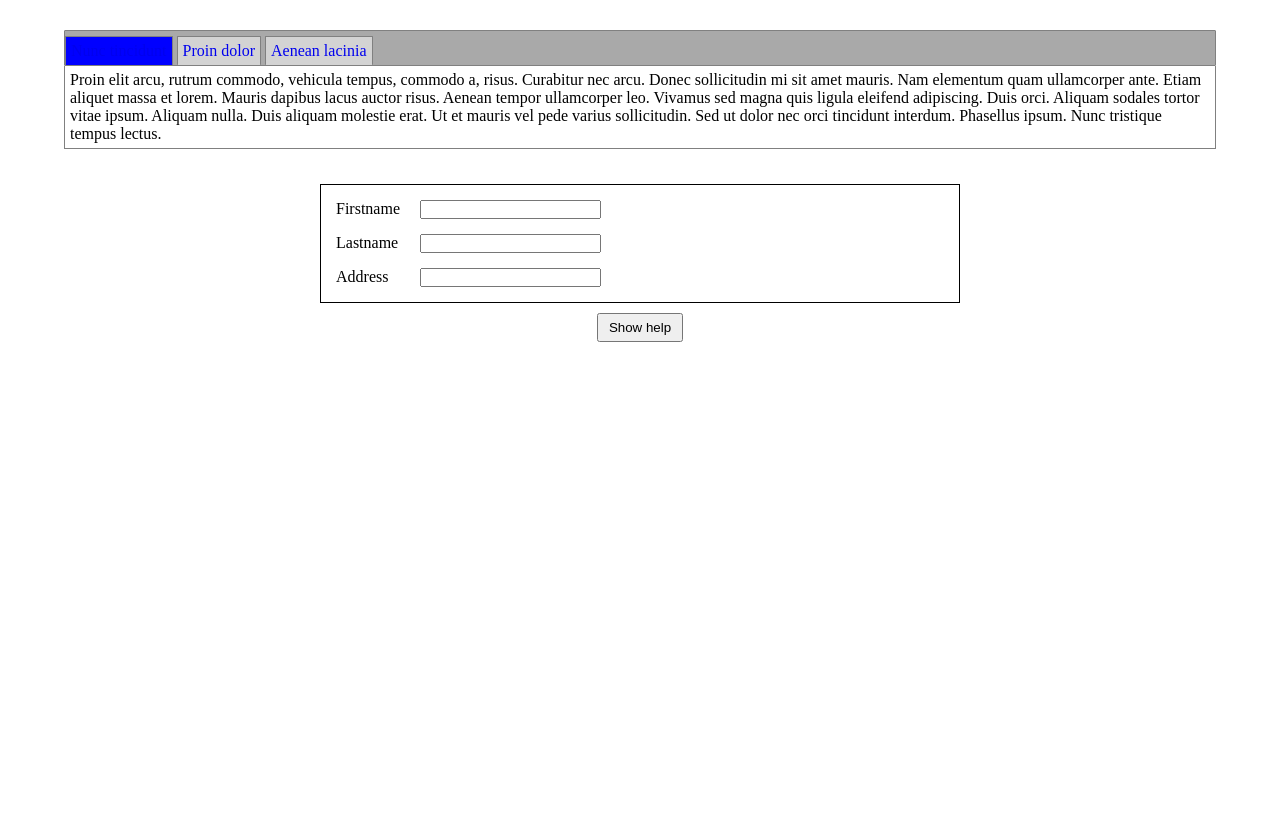
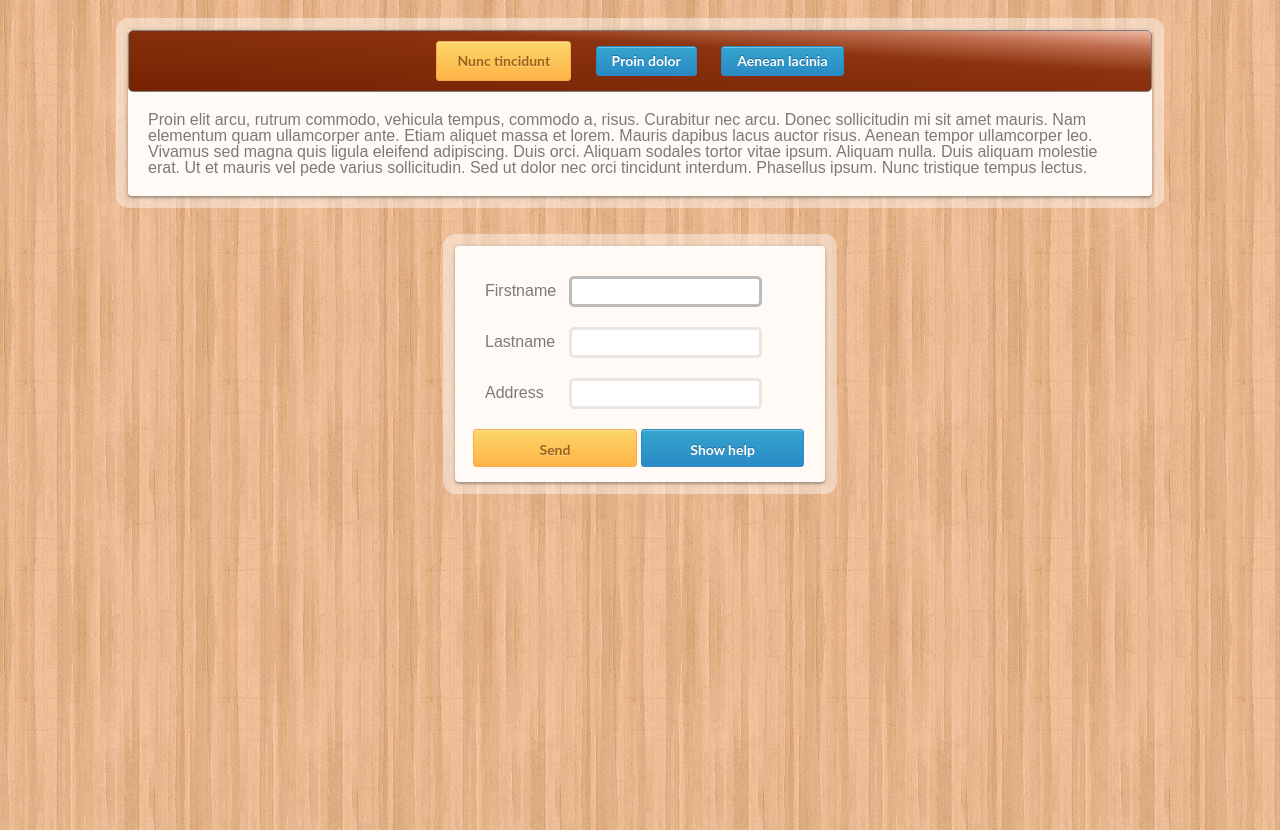
Before and after one commit to MDadash/GO-IT, a plain HTML site: page JS/Mod 7_8/index.html in a window 1280 px wide. Before the commit the page ends 800 px from the top, so only its background shows below. Drawn offline with Linux system fonts and the light colour scheme.

Commit message:
Module 7-8 with changes

```diff
--- /dev/null
+++ b/JS/Mod 7_8/css/reset.css
@@ -0,0 +1,52 @@
+html, body, div, span, applet, object, iframe,
+h1, h2, h3, h4, h5, h6, p, blockquote, pre,
+a, abbr, acronym, address, big, cite, code,
+del, dfn, em, font, img, ins, kbd, q, s, samp,
+small, strike, strong, sub, sup, tt, var,
+b, u, i, center,
+dl, dt, dd, ol, ul, li,
+fieldset, form, label, legend,
+table, caption, tbody, tfoot, thead, tr, th, td {
+    margin: 0; /* обнуляем внешние отступы */
+    padding: 0; /* обнуляем внутренние отступы */
+    border: 0; /* убираем бордюры */
+    outline: 0; /* убираем контуры */
+    font-size: 100%; /* задаем базовый размер шрифта, значение по умолчанию = 16px */
+    vertical-align: baseline; /* устанавливаем базовое вертикальное выравнивание */
+    background: transparent; /* устанавливаем фон прозрачным */
+}
+
+body {
+    line-height: 1; /* устанавливаем базовую высоту */
+}
+
+ol, ul {
+    list-style: none; /* убираем маркеры для нумерованных и обычных списков */
+}
+
+blockquote, q {
+    quotes: none; /* убираем кавычки для цитат */
+}
+
+blockquote:before, blockquote:after,
+q:before, q:after {
+    content: ''; /* убираем */
+    content: none; /* и скрываем генерируемое содержимое */
+}
+
+:focus {
+    outline: 0; /* убираем контуры вокруг ссылок при фокусе */
+}
+
+ins {
+    text-decoration: none; /* убираем подчеркивание для вставленного текста */
+}
+
+del {
+    text-decoration: line-through; /* убираем перечеркивание для удаленного текста */
+}
+
+table {
+    border-collapse: collapse; /* убираем рамки двойной толщины */
+    border-spacing: 0; /* убираем расстояние между ячейками */
+}
--- a/JS/Mod 7_8/css/style.css
+++ b/JS/Mod 7_8/css/style.css
@@ -1,51 +1,83 @@
-* {
-	margin: 0;
-	padding: 0;
+html, body {
+	height: 100%;
+}
+.wrapper {
+	height: 100%;
+	padding-top: 30px;
+  background-image: url(../img/wood_pattern.jpg);
+  font-family: arial;
 }
 
 /*tabs styles*/
-
 .tabs {
-	width: 90%;
-	margin: 30px auto;
+	width: 80%;
+	margin: 0 auto;
+	background: #fffaf6;
+  border-radius: 4px;
+  color: #7e7975;
+  box-shadow:
+    0 2px 2px rgba(0,0,0,0.2),
+    0 1px 5px rgba(0,0,0,0.2),
+    0 0 0 12px rgba(255,255,255,0.4);
 }
-.tabs__ul{
-	background: darkgrey;
+.tabs__ul {
+	text-align: center;
+	padding: 0 10px;
+	background-image: linear-gradient(to bottom left, #F0B7A1 0%, #BF6E4E 15%, #8C3310 35%, #752201 100%);
 	border: solid 1px grey;
-	border-radius: 1px;
+	border-radius: 5px;
 }
 .tabs__ul__li {
 	list-style: none;
 	display: inline-block;
-	margin: 5px 0 0;
-	border: solid 1px grey;
-	border-bottom: none;
-	border-radius: 1px;
-	background: lightgrey;
+	margin: 1% 1%;
+	background: linear-gradient(#34a5cf, #2a8ac4);
+  border: 1px solid #2b8bc7;
+	text-shadow: 0 -1px rgba(0,0,0,0.3);
+	box-shadow: inset 0 1px rgba(255,255,255,0.3);
+  border-radius: 3px;
+  font-family: 'Lato', Calibri, Arial, sans-serif;
+  font-size: 14px;
+  text-align: center;
+  font-weight: bold;
+}
+.tabs__ul__li:hover {
+	background: #2a8ac4;
 }
 .tabs__ul__li__a {
 	display: inline-block;
-	padding: 5px;
+	padding: 7px 15px;
 	text-decoration: none;
+	color: #ffffff;
 }
-.content {
-	padding: 5px;
-	border: 1px solid grey;
-	border-top: none;
+.tabs__ul__li-active {
+	background: linear-gradient(#fbd568, #ffb347);
+  border: 1px solid #f4ab4c;
+  text-shadow: 0 1px rgba(255,255,255,0.3);
 }
-.active {
-	background: blue;
+.tabs__ul__li-active a {
+	color: #996319;
+	padding: 12px 20px;
+}
+.tabs__ul__li-active:hover {
+	background: #ffb347;
+}
+.tabs__content {
+	padding: 20px;
 }
 
 /*form styles*/
-
 .form {
-	width: 50%;
-	margin: 0 auto;
-	padding: 5px;
-}
-.form__frame {
-	border: solid 1px black;
+	width: 340px;
+  margin: 50px auto 0;
+  padding: 15px;
+  background: #fffaf6;
+  border-radius: 4px;
+  color: #7e7975;
+  box-shadow:
+    0 2px 2px rgba(0,0,0,0.2),
+    0 1px 5px rgba(0,0,0,0.2),
+    0 0 0 12px rgba(255,255,255,0.4);
 }
 .form__element {
 	margin: 15px;
@@ -53,14 +85,57 @@
 .form__element__label {
 	display: inline-block;
 	width: 80px;
+	cursor: pointer;
 }
-button {
-	display: block;
-	padding: 5px 10px;
-	margin: 10px auto;
+.form__element__input {
+  padding: 5px;
+  margin-bottom: 5px;
+  border: 3px solid #ebe6e2;
+  border-radius: 5px;
+  transition: all 0.3s ease-out;
 }
-button:hover {
-	cursor:pointer;
+.form__element__input:hover {
+  border-color: #CCC;
+}
+.form__element__input:focus {
+	  border-color: #BBB;
+    outline: none;
+}
+.form__element__buttons {
+	width: 48%;
+  height: 38px;
+  position: relative;
+	box-shadow: inset 0 1px rgba(255,255,255,0.3);
+  border-radius: 3px;
+  cursor: pointer;
+  font-family: 'Lato', Calibri, Arial, sans-serif;
+  font-size: 14px;
+  line-height: 38px;
+  text-align: center;
+  font-weight: bold;
+}
+.form__element__buttons:first-of-type {
+  margin-left: 1%;
+  background: linear-gradient(#fbd568, #ffb347);
+  border: 1px solid #f4ab4c;
+  color: #996319;
+  text-shadow: 0 1px rgba(255,255,255,0.3);
+}
+.form__element__buttons:last-of-type {
+  margin-right: 1%;
+  background: linear-gradient(#34a5cf, #2a8ac4);
+  border: 1px solid #2b8bc7;
+  color: #ffffff;
+  text-shadow: 0 -1px rgba(0,0,0,0.3);
+}
+.form__element__buttons:first-of-type:hover {
+	background: #ffb347;
+}
+.form__element__buttons:last-of-type:hover {
+	background: #2a8ac4;
+}
+.form__element__buttons:active {
+  top: 1px;
 }
 .form__element__tooltips {
 	display:inline-block;
@@ -70,4 +145,5 @@ button:hover {
 	padding: 5px;
 	border: 1px solid lightgrey;
 	box-shadow: 0 0 5px 1px grey;
+	background:  #fffaf6;
 }
--- a/JS/Mod 7_8/index.html
+++ b/JS/Mod 7_8/index.html
@@ -4,6 +4,7 @@
 	<meta charset="UTF-8">
 	<title>Tabs and Tooltips Module 7-8</title>
 	<link rel="stylesheet" href="css/style.css">
+	<link rel="stylesheet" href="css/reset.css">
 	<script src="script/jquery-3.1.0.min.js"></script>
 	<script src="script/main.js"></script>
 </head>
@@ -11,7 +12,7 @@
 	<div class="wrapper">
 		<div class="tabs">
 			<ul class="tabs__ul">
-				<li data-index="1" class="tabs__ul__li active">
+				<li data-index="1" class="tabs__ul__li tabs__ul__li-active">
 					<a class="tabs__ul__li__a" href="#">Nunc tincidunt</a>
 				</li>
 				<li data-index="2" class="tabs__ul__li">
@@ -21,7 +22,7 @@
 					<a class="tabs__ul__li__a" href="#">Aenean lacinia</a>
 				</li>
 			</ul>
-			<div class="content">
+			<div class="tabs__content">
 				<p>Proin elit arcu, rutrum commodo, vehicula tempus, commodo a, risus. Curabitur nec arcu. Donec sollicitudin mi sit amet mauris. Nam elementum quam ullamcorper ante. Etiam aliquet massa et lorem. Mauris dapibus lacus auctor risus. Aenean tempor ullamcorper leo. Vivamus sed magna quis ligula eleifend adipiscing. Duis orci. Aliquam sodales tortor vitae ipsum. Aliquam nulla. Duis aliquam molestie erat. Ut et mauris vel pede varius sollicitudin. Sed ut dolor nec orci tincidunt interdum. Phasellus ipsum. Nunc tristique tempus lectus.</p>
 				<p hidden>Morbi tincidunt, dui sit amet facilisis feugiat, odio metus gravida ante, ut pharetra massa metus id nunc. Duis scelerisque molestie turpis. Sed fringilla, massa eget luctus malesuada, metus eros molestie lectus, ut tempus eros massa ut dolor. Aenean aliquet fringilla sem. Suspendisse sed ligula in ligula suscipit aliquam. Praesent in eros vestibulum mi adipiscing adipiscing. Morbi facilisis. Curabitur ornare consequat nunc. Aenean vel metus. Ut posuere viverra nulla. Aliquam erat volutpat. Pellentesque convallis. Maecenas feugiat, tellus pellentesque pretium posuere, felis lorem euismod felis, eu ornare leo nisi vel felis. Mauris consectetur tortor et purus.</p>
 				<p hidden>Mauris eleifend est et turpis. Duis id erat. Suspendisse potenti. Aliquam vulputate, pede vel vehicula accumsan, mi neque rutrum erat, eu congue orci lorem eget lorem. Vestibulum non ante. Class aptent taciti sociosqu ad litora torquent per conubia nostra, per inceptos himenaeos. Fusce sodales. Quisque eu urna vel enim commodo pellentesque. Praesent eu risus hendrerit ligula tempus pretium. Curabitur lorem enim, pretium nec, feugiat nec, luctus a, lacus.
@@ -29,12 +30,10 @@
 			</div>
 		</div>
 
-		<div class="form">
-			<form action="#" method="post">
-				<div class="form__frame">
+		<form class="form" action="#" method="post">
 			<div class="form__element">
 				<label for="First__Name" class="form__element__label">Firstname</label>
-						<input type="text" class="form__element__input" id="First__Name" data-value = "Please provide your firstname." data-index="1">
+				<input type="text" class="form__element__input" id="First__Name" data-value = "Please provide your firstname." data-index="1" autofocus>
 			</div>
 			<div class="form__element">
 				<label for="Last__Name" class="form__element__label">Lastname</label>
@@ -44,10 +43,9 @@
 				<label for="Address" class="form__element__label">Address</label>
 				<input type="text" class="form__element__input" id="Address" data-value = "Your home or work address." data-index="3">
 			</div>
-				</div>
-				<button type="submit">Show help</button>
+			<button class="form__element__buttons" type="submit">Send</button>
+			<button class="form__element__buttons help-button" type="submit">Show help</button>
 		</form>
-		</div>
 	</div>
 </body>
 </html>
--- a/JS/Mod 7_8/script/main.js
+++ b/JS/Mod 7_8/script/main.js
@@ -2,12 +2,12 @@ $(document).ready(function(){
 
 // Tabs
 	$('.tabs__ul__li').click(function() {
-		$('.tabs__ul__li').removeClass('active');
-		$('.content p').hide();
+		$('.tabs__ul__li').removeClass('tabs__ul__li-active');
+		$('.tabs__content p').hide();
 
 		var index = $(this).data('index');
-		$('ul li:nth-child(' + index + ')').addClass('active');
-		$('.content p:nth-child(' + index + ')').show();
+		$('ul li:nth-child(' + index + ')').addClass('tabs__ul__li-active');
+		$('.tabs__content p:nth-child(' + index + ')').show();
 	});
 
 // form with tooltips
@@ -18,11 +18,24 @@ $(document).ready(function(){
 	   		 class: 'form__element__tooltips',
 	     	 text: '' + tooltipContent + ''
 		});
-
-		$('.form__frame .form__element:nth-child(' + index + ')').append(mouseOverTooltips);
+		$('.form__element:nth-child(' + index + ')').append(mouseOverTooltips);
 	});
 
 	$('.form__element__input').mouseout(function(){
-		$('.form__element__tooltips').remove();
+		var index = $(this).data('index');
+		$('.form__element:nth-of-type(' + index + ')').find('.form__element__tooltips').remove();
+	});
+
+	$('.help-button').click(function(event){
+		event.preventDefault();
+		for (var i=0; i<3; i++) {
+			var index = $('.form__element__input').data('index') + i;
+			var tooltipContent = $('.form__element:nth-of-type(' + index + ') .form__element__input').data('value');
+			var mouseOverTooltips = $('<div/>', {
+		   		 class: 'form__element__tooltips',
+		     	 text: '' + tooltipContent + ''
+			});
+			$('.form__element:nth-child(' + index + ')').append(mouseOverTooltips);
+		}
 	});
 });
```
Also changed, not shown: JS/Mod 7_8/img/wood_pattern.jpg (added). Lines whose indentation alone changed are shown as unchanged.
